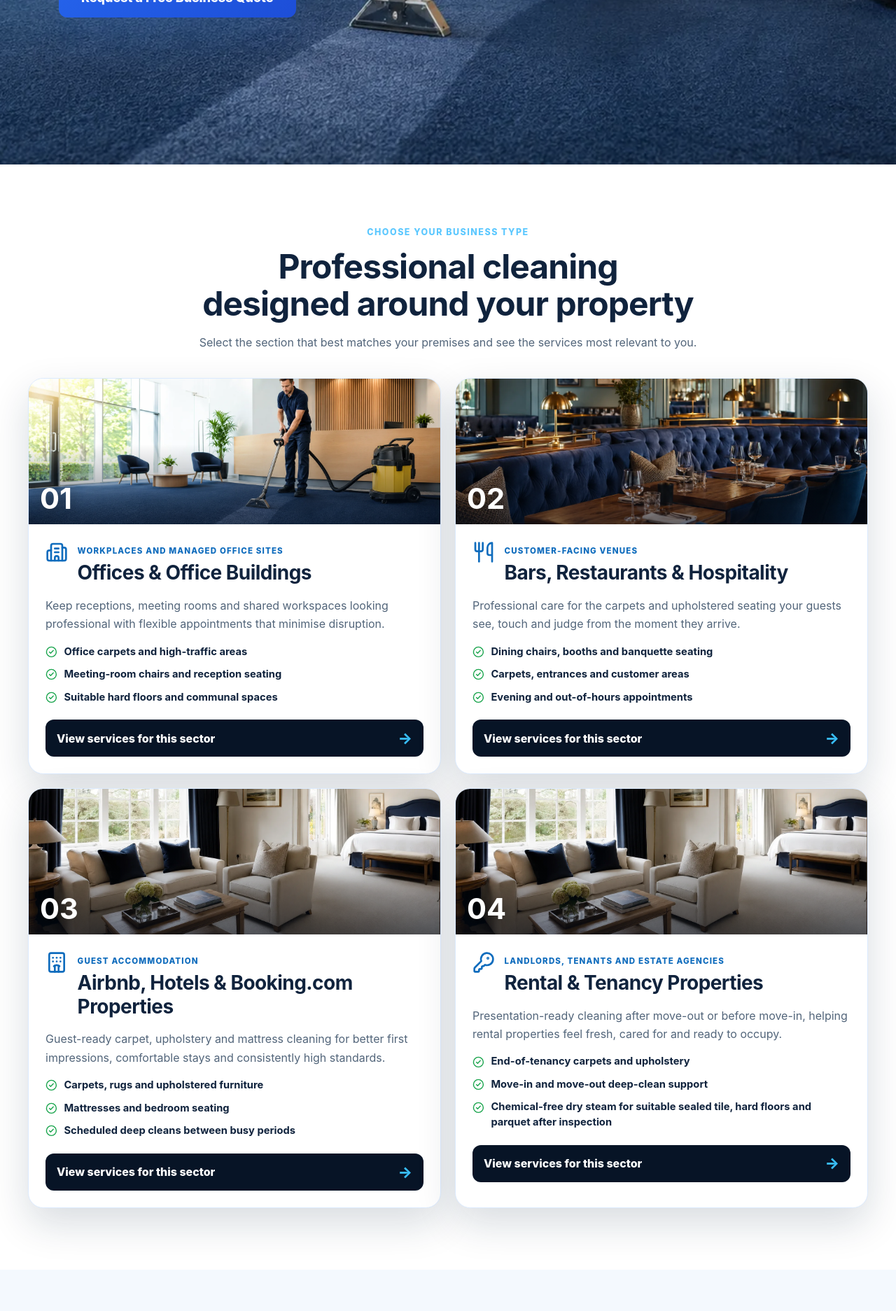
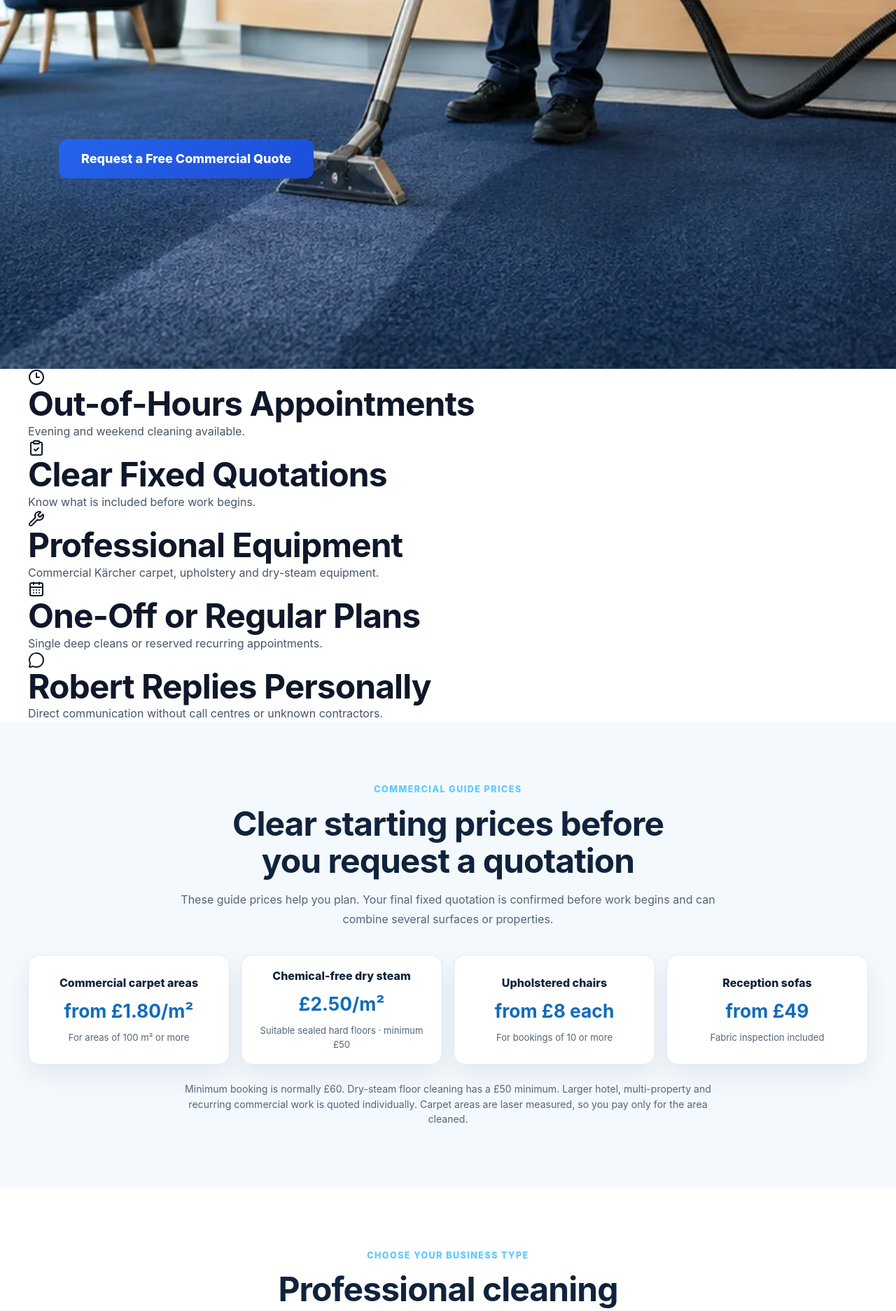
Before and after one commit to Robigo1977/ROBIGO-V5, a React (Vite) app: page /commercial-cleaning-winchester in a window 1280 px wide. Shown: the part 880-2753 px from the top of the page at 70% size. Built offline with nearby package versions, Linux system fonts and the light colour scheme.

Commit message:
Redesign commercial homepage phase one

```diff
--- a/src/pages/CommercialCleaningWinchester.tsx
+++ b/src/pages/CommercialCleaningWinchester.tsx
@@ -1,10 +1,16 @@
 import {
   Building2,
+  CalendarDays,
   CheckCircle2,
+  ClipboardCheck,
+  Clock3,
+  Home,
   Hotel,
   KeyRound,
-  MoonStar,
+  MessageCircle,
+  ShieldCheck,
   Utensils,
+  Wrench,
 } from "lucide-react";
 
 import Container from "../components/ui/Container";
@@ -14,6 +20,34 @@ import businessSchema from "../seo/schema";
 import { site } from "../config/site";
 
 import styles from "./CommercialCleaningWinchester.module.css";
+
+const trustItems = [
+  {
+    icon: Clock3,
+    title: "Out-of-Hours Appointments",
+    text: "Evening and weekend cleaning available.",
+  },
+  {
+    icon: ClipboardCheck,
+    title: "Clear Fixed Quotations",
+    text: "Know what is included before work begins.",
+  },
+  {
+    icon: Wrench,
+    title: "Professional Equipment",
+    text: "Commercial Kärcher carpet, upholstery and dry-steam equipment.",
+  },
+  {
+    icon: CalendarDays,
+    title: "One-Off or Regular Plans",
+    text: "Single deep cleans or reserved recurring appointments.",
+  },
+  {
+    icon: MessageCircle,
+    title: "Robert Replies Personally",
+    text: "Direct communication without call centres or unknown contractors.",
+  },
+];
 
 const audiences = [
   {
@@ -28,67 +62,97 @@ const audiences = [
     services: [
       "Office carpets and high-traffic areas",
       "Meeting-room chairs and reception seating",
-      "Suitable hard floors and communal spaces",
+      "Suitable sealed hard floors and communal spaces",
     ],
   },
   {
     number: "02",
-    path: "/business/hospitality",
-    icon: Utensils,
-    title: "Bars, Restaurants & Hospitality",
-    label: "Customer-facing venues",
-    image: "/images/commercial/commercial-restaurant-booths.webp",
-    alt: "Premium upholstered restaurant booth seating",
-    text: "Professional care for the carpets and upholstered seating your guests see, touch and judge from the moment they arrive.",
+    path: "/business/accommodation",
+    icon: Hotel,
+    title: "Hotels",
+    label: "Guest rooms and shared hotel areas",
+    image: "/images/commercial/commercial-airbnb.webp",
+    alt: "Fresh and presentation-ready hotel accommodation",
+    text: "Planned deep cleaning for rooms and guest-facing areas where comfort, presentation and consistency directly affect your reputation.",
     services: [
-      "Dining chairs, booths and banquette seating",
-      "Carpets, entrances and customer areas",
-      "Evening and out-of-hours appointments",
+      "Bedroom carpets, rugs and mattresses",
+      "Headboards, chairs, sofas and reception seating",
+      "Appointments coordinated around quieter periods",
     ],
   },
   {
     number: "03",
     path: "/business/accommodation",
-    icon: Hotel,
-    title: "Airbnb, Hotels & Booking.com Properties",
-    label: "Guest accommodation",
+    icon: Home,
+    title: "Airbnb & Serviced Accommodation",
+    label: "Short-stay and managed accommodation",
     image: "/images/commercial/commercial-airbnb.webp",
-    alt: "Clean premium Airbnb and hotel accommodation",
-    text: "Guest-ready carpet, upholstery and mattress cleaning for better first impressions, comfortable stays and consistently high standards.",
+    alt: "Clean premium Airbnb and serviced accommodation",
+    text: "Guest-ready carpet, upholstery and mattress cleaning for Airbnb, serviced accommodation and Booking.com properties.",
     services: [
       "Carpets, rugs and upholstered furniture",
-      "Mattresses and bedroom seating",
-      "Scheduled deep cleans between busy periods",
+      "Mattresses, headboards and bedroom seating",
+      "Repeat-property and scheduled deep-clean plans",
     ],
   },
   {
     number: "04",
+    path: "/business/hospitality",
+    icon: Utensils,
+    title: "Restaurants, Pubs & Cafés",
+    label: "Customer-facing hospitality venues",
+    image: "/images/commercial/commercial-restaurant-booths.webp",
+    alt: "Premium upholstered restaurant booth seating",
+    text: "Professional care for the carpets and upholstered seating your customers see, touch and judge from the moment they arrive.",
+    services: [
+      "Dining chairs, booths and banquette seating",
+      "Carpets, entrances and customer walkways",
+      "Evening and after-closing appointments",
+    ],
+  },
+  {
+    number: "05",
+    path: "/business/rental-properties",
+    icon: ClipboardCheck,
+    title: "Estate Agents & Property Managers",
+    label: "Managed homes and property portfolios",
+    image: "/images/commercial/commercial-airbnb.webp",
+    alt: "Presentation-ready managed rental property interior",
+    text: "Reliable cleaning support for property handovers, viewings, inventories and managed homes across one or several addresses.",
+    services: [
+      "Access coordinated with agents and managers",
+      "Carpets, upholstery, mattresses and rugs",
+      "Clear quotations for repeat-property work",
+    ],
+  },
+  {
+    number: "06",
     path: "/business/rental-properties",
     icon: KeyRound,
-    title: "Rental & Tenancy Properties",
-    label: "Landlords, tenants and estate agencies",
+    title: "Landlords & Tenancy Properties",
+    label: "Move-in, move-out and tenancy handovers",
     image: "/images/commercial/commercial-airbnb.webp",
-    alt: "Presentation-ready rental property interior",
+    alt: "Fresh rental property prepared for the next tenancy",
     text: "Presentation-ready cleaning after move-out or before move-in, helping rental properties feel fresh, cared for and ready to occupy.",
     services: [
       "End-of-tenancy carpets and upholstery",
-      "Move-in and move-out deep-clean support",
-      "Chemical-free dry steam for suitable sealed tile, hard floors and parquet after inspection",
+      "Furnished-property mattresses and seating",
+      "Suitable sealed hard floors after inspection",
     ],
   },
 ];
 
 const rates = [
   ["Commercial carpet areas", "from £1.80/m²", "For areas of 100 m² or more"],
-  ["Chemical-free steam", "£2.50/m²", "Suitable hard floors · minimum £50"],
+  ["Chemical-free dry steam", "£2.50/m²", "Suitable sealed hard floors · minimum £50"],
   ["Upholstered chairs", "from £8 each", "For bookings of 10 or more"],
   ["Reception sofas", "from £49", "Fabric inspection included"],
 ];
 
 const benefits = [
-  "Evening and out-of-hours appointments",
-  "Professional commercial equipment",
-  "Chemical-free dry steam for suitable hard floors",
+  "Evening and agreed weekend appointments",
+  "Professional commercial Kärcher equipment",
+  "Chemical-free dry steam for suitable sealed hard floors",
   "Clear fixed quotations before work begins",
   "No call-out charge within our regular service area",
 ];
@@ -98,18 +162,18 @@ export default function CommercialCleaningWinchester() {
     <main>
       <SEO
         config={{
-          title: "Commercial Cleaning Winchester | ROBIGO",
+          title: "Commercial Carpet & Upholstery Cleaning Winchester | ROBIGO",
           description:
-            "Commercial cleaning for offices, office buildings, hospitality venues, hotels, Airbnb and rental properties in Winchester. Carpet, upholstery and suitable hard-floor care.",
+            "Commercial carpet, upholstery and dry-steam cleaning for offices, hotels, Airbnb properties, restaurants, estate agents and landlords in Winchester.",
           canonical: "https://robigo.co.uk/commercial-cleaning-winchester",
-          ogTitle: "Commercial Cleaning Winchester | ROBIGO",
+          ogTitle: "Commercial Cleaning for Winchester Businesses | ROBIGO",
           ogDescription:
-            "Flexible professional cleaning for Winchester businesses.",
+            "Flexible professional carpet, upholstery and suitable hard-floor cleaning for Winchester businesses.",
           ogImage:
             "https://robigo.co.uk/images/commercial/commercial-office-hero.webp",
-          twitterTitle: "Commercial Cleaning Winchester | ROBIGO",
+          twitterTitle: "Commercial Cleaning for Winchester Businesses | ROBIGO",
           twitterDescription:
-            "Flexible professional cleaning for Winchester businesses.",
+            "Flexible professional carpet, upholstery and suitable hard-floor cleaning for Winchester businesses.",
           twitterImage:
             "https://robigo.co.uk/images/commercial/commercial-office-hero.webp",
         }}
@@ -128,14 +192,16 @@ export default function CommercialCleaningWinchester() {
         <Container>
           <div className={styles.heroContent}>
             <p className={styles.heroBrand}>ROBIGO</p>
-            <p className={styles.eyebrow}>
-              COMMERCIAL CLEANING FOR WINCHESTER BUSINESSES
-            </p>
-            <h1>A cleaner space. A stronger first impression.</h1>
+            <p className={styles.eyebrow}>COMMERCIAL CLEANING</p>
+            <h1>
+              Professional Carpet, Upholstery & Dry-Steam Cleaning for Winchester
+              Businesses
+            </h1>
             <p className={styles.heroText}>
-              Premium carpet and upholstery care, plus chemical-free dry-steam
-              cleaning for suitable hard floors — for businesses that care about
-              presentation, hygiene and customer confidence.
+              Reliable professional cleaning for offices, hotels, Airbnb
+              properties, restaurants, pubs, estate agents and managed properties.
+              Keep your premises cleaner, fresher and ready for staff, customers and
+              guests.
             </p>
             <div className={styles.actions}>
               <Button
@@ -146,14 +212,68 @@ export default function CommercialCleaningWinchester() {
                 rel="noopener noreferrer"
                 size="lg"
               >
-                Request a Free Business Quote
+                Request a Free Commercial Quote
               </Button>
-              <a href="#business-rates">View Business Rates</a>
+              <a href="#business-rates">View Commercial Prices</a>
             </div>
             <p className={styles.heroMeta}>
-              Out-of-hours cleaning available · Fixed quotations · 7 days a week
+              Out-of-hours appointments · One-off and regular plans · Fully insured ·
+              7 days a week
             </p>
           </div>
+        </Container>
+      </section>
+
+      <section className={styles.trustStrip} aria-label="ROBIGO business benefits">
+        <Container>
+          <div className={styles.trustGrid}>
+            {trustItems.map((item) => {
+              const Icon = item.icon;
+              return (
+                <article key={item.title}>
+                  <Icon aria-hidden="true" />
+                  <div>
+                    <h2>{item.title}</h2>
+                    <p>{item.text}</p>
+                  </div>
+                </article>
+              );
+            })}
+          </div>
+        </Container>
+      </section>
+
+      <section
+        className={`${styles.section} ${styles.ratesSection}`}
+        id="business-rates"
+      >
+        <Container>
+          <header className={styles.sectionHeader}>
+            <p>COMMERCIAL GUIDE PRICES</p>
+            <h2>Clear starting prices before you request a quotation</h2>
+            <span>
+              These guide prices help you plan. Your final fixed quotation is
+              confirmed before work begins and can combine several surfaces or
+              properties.
+            </span>
+          </header>
+
+          <div className={styles.rateGrid}>
+            {rates.map(([title, price, note]) => (
+              <article className={styles.rateCard} key={title}>
+                <p>{title}</p>
+                <strong>{price}</strong>
+                <span>{note}</span>
+              </article>
+            ))}
+          </div>
+
+          <p className={styles.minimum}>
+            Minimum booking is normally £60. Dry-steam floor cleaning has a £50
+            minimum. Larger hotel, multi-property and recurring commercial work is
+            quoted individually. Carpet areas are laser measured, so you pay only for
+            the area cleaned.
+          </p>
         </Container>
       </section>
 
@@ -163,8 +283,8 @@ export default function CommercialCleaningWinchester() {
             <p>CHOOSE YOUR BUSINESS TYPE</p>
             <h2>Professional cleaning designed around your property</h2>
             <span>
-              Select the section that best matches your premises and see the
-              services most relevant to you.
+              Select the section that best matches your premises and see the services
+              most relevant to your business.
             </span>
           </header>
 
@@ -174,11 +294,7 @@ export default function CommercialCleaningWinchester() {
               return (
                 <article className={styles.audienceCard} key={audience.number}>
                   <div className={styles.audienceVisual}>
-                    <img
-                      src={audience.image}
-                      alt={audience.alt}
-                      loading="lazy"
-                    />
+                    <img src={audience.image} alt={audience.alt} loading="lazy" />
                     <strong>{audience.number}</strong>
                   </div>
                   <div className={styles.audienceBody}>
@@ -210,37 +326,6 @@ export default function CommercialCleaningWinchester() {
         </Container>
       </section>
 
-      <section
-        className={`${styles.section} ${styles.ratesSection}`}
-        id="business-rates"
-      >
-        <Container>
-          <header className={styles.sectionHeader}>
-            <p>STRAIGHTFORWARD BUSINESS RATES</p>
-            <h2>Competitive pricing. Premium standards.</h2>
-            <span>
-              Guide prices help you plan; your final fixed quotation is
-              confirmed before work begins.
-            </span>
-          </header>
-
-          <div className={styles.rateGrid}>
-            {rates.map(([title, price, note]) => (
-              <article className={styles.rateCard} key={title}>
-                <p>{title}</p>
-                <strong>{price}</strong>
-                <span>{note}</span>
-              </article>
-            ))}
-          </div>
-
-          <p className={styles.minimum}>
-            Minimum booking £60. Large carpet areas are laser measured, so you
-            pay only for the area cleaned.
-          </p>
-        </Container>
-      </section>
-
       <section className={styles.section}>
         <Container>
           <div className={styles.plan}>
@@ -248,9 +333,10 @@ export default function CommercialCleaningWinchester() {
               <p className={styles.eyebrowDark}>REGULAR COMMERCIAL PLANS</p>
               <h2>Premium results with less disruption</h2>
               <p>
-                Reserve a weekly or monthly slot. Evening cleaning helps your
-                premises stay ready without interrupting normal business. Every
-                regular plan receives a tailored quotation.
+                Reserve a weekly, fortnightly, monthly or quarterly slot. Evening and
+                agreed weekend cleaning helps your premises stay ready without
+                interrupting normal business. Every regular plan receives a tailored
+                quotation.
               </p>
             </div>
 
@@ -263,7 +349,7 @@ export default function CommercialCleaningWinchester() {
               ))}
             </div>
 
-            <MoonStar className={styles.planIcon} aria-hidden="true" />
+            <ShieldCheck className={styles.planIcon} aria-hidden="true" />
           </div>
         </Container>
       </section>
@@ -274,8 +360,8 @@ export default function CommercialCleaningWinchester() {
             <p>FREE COMMERCIAL QUOTATION</p>
             <h2>Send photos or your approximate floor size</h2>
             <span>
-              Robert will reply personally with the next steps and a clear
-              quotation for your business.
+              Robert will reply personally with the next steps and a clear quotation
+              for your business.
             </span>
             <Button
               href={site.whatsappMessage(
@@ -285,7 +371,7 @@ export default function CommercialCleaningWinchester() {
               rel="noopener noreferrer"
               size="lg"
             >
-              WhatsApp ROBIGO
+              WhatsApp Robert
             </Button>
             <small>
               +44 7777 449931 · robigo.hun@gmail.com · Winchester, Hampshire
```
